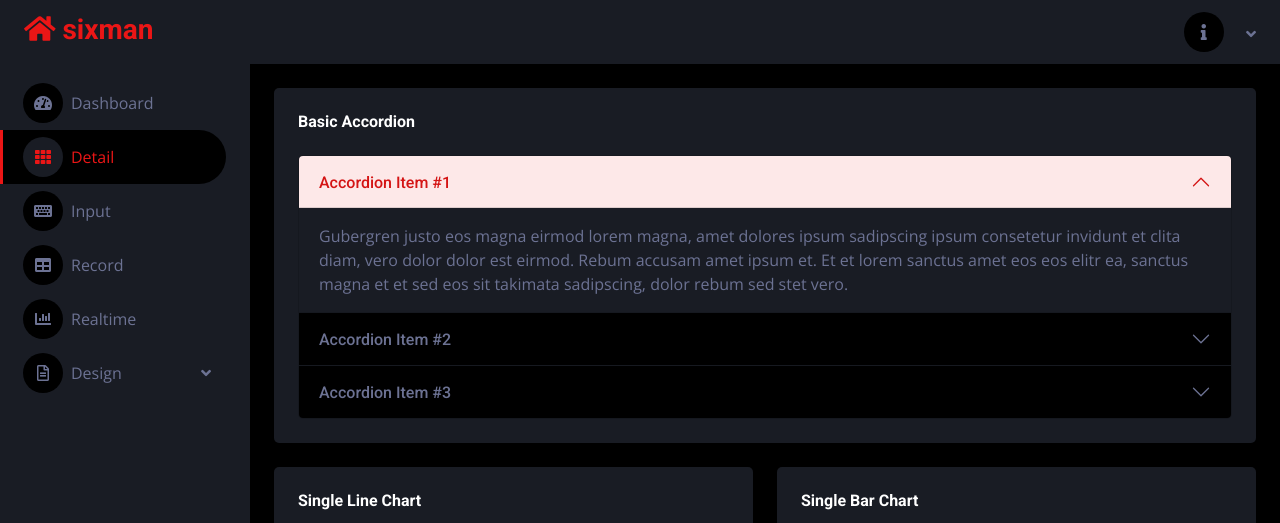
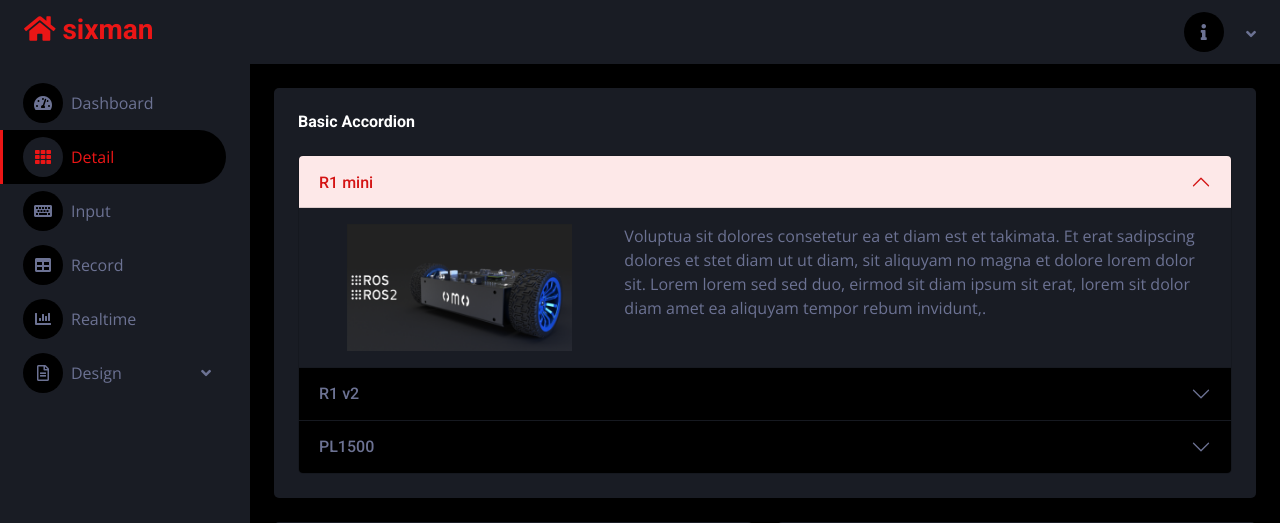
Before and after one commit to Sodole/miniproject, a Django app: template omorobot/templates/detail.html in a window 1280 px wide. Shown: the top 523 px of the page. Run offline with Django 4.2, Linux system fonts and the light colour scheme; the template is opened without the code that fills it, so the values that code supplies are empty; some libraries are stand-ins or nearby versions.

Commit message:
이미지 파일 추가

```diff
--- a/omorobot/templates/detail.html
+++ b/omorobot/templates/detail.html
@@ -62,17 +62,31 @@
                   <h2 class="accordion-header" id="headingOne">
                     <button class="accordion-button" type="button" data-bs-toggle="collapse"
                       data-bs-target="#collapseOne" aria-expanded="true" aria-controls="collapseOne">
-                      Accordion Item #1
+                      R1 mini
                     </button>
                   </h2>
                   <div id="collapseOne" class="accordion-collapse collapse show" aria-labelledby="headingOne"
                     data-bs-parent="#accordionExample">
                     <div class="accordion-body">
-                      Gubergren justo eos magna eirmod lorem magna, amet dolores ipsum sadipscing ipsum consetetur
-                      invidunt
-                      et clita diam, vero dolor dolor est eirmod. Rebum accusam amet ipsum et. Et et lorem sanctus amet
-                      eos
-                      eos elitr ea, sanctus magna et et sed eos sit takimata sadipscing, dolor rebum sed stet vero.
+                      <div class="row justify-content-between">
+                        <div class="col-4  text-center">
+                          <div><img src="{% static 'image/r1mini.png' %}" class="img-fluid" alt="r1mini"
+                              style="width: 80%;">
+                          </div>
+                        </div>
+                        <div class=" col-8">
+                          <div>
+                            Voluptua sit dolores consetetur ea et diam est et takimata. Et erat sadipscing dolores et
+                            stet
+                            diam
+                            ut
+                            ut diam, sit aliquyam no magna et dolore lorem dolor sit. Lorem lorem sed sed duo, eirmod
+                            sit
+                            diam
+                            ipsum sit erat, lorem sit dolor diam amet ea aliquyam tempor rebum invidunt,.
+                          </div>
+                        </div>
+                      </div>
                     </div>
                   </div>
                 </div>
@@ -80,17 +94,33 @@
                   <h2 class="accordion-header" id="headingTwo">
                     <button class="accordion-button collapsed" type="button" data-bs-toggle="collapse"
                       data-bs-target="#collapseTwo" aria-expanded="false" aria-controls="collapseTwo">
-                      Accordion Item #2
+                      R1 v2
                     </button>
                   </h2>
                   <div id="collapseTwo" class="accordion-collapse collapse" aria-labelledby="headingTwo"
                     data-bs-parent="#accordionExample">
                     <div class="accordion-body">
-                      Voluptua sit dolores consetetur ea et diam est et takimata. Et erat sadipscing dolores et stet
-                      diam
-                      ut
-                      ut diam, sit aliquyam no magna et dolore lorem dolor sit. Lorem lorem sed sed duo, eirmod sit diam
-                      ipsum sit erat, lorem sit dolor diam amet ea aliquyam tempor rebum invidunt,.
+                      <div class="row justify-content-between">
+                        <div class="col-4 text-center">
+                          <div><img src="{% static 'image/r1v2.png' %}" class="img-fluid" alt="r1v2"
+                              style="width: 80%;">
+                          </div>
+                        </div>
+                        <div class="col-8">
+                          <div>
+                            Voluptua sit dolores consetetur ea et diam est et takimata. Et erat sadipscing dolores et
+                            stet
+                            diam
+                            ut
+                            ut diam, sit aliquyam no magna et dolore lorem dolor sit. Lorem lorem sed sed duo, eirmod
+                            sit
+                            diam
+                            ipsum sit erat, lorem sit dolor diam amet ea aliquyam tempor rebum invidunt,.
+                          </div>
+                        </div>
+                      </div>
+
+
                     </div>
                   </div>
                 </div>
@@ -98,18 +128,31 @@
                   <h2 class="accordion-header" id="headingThree">
                     <button class="accordion-button collapsed" type="button" data-bs-toggle="collapse"
                       data-bs-target="#collapseThree" aria-expanded="false" aria-controls="collapseThree">
-                      Accordion Item #3
+                      PL1500
                     </button>
                   </h2>
                   <div id="collapseThree" class="accordion-collapse collapse" aria-labelledby="headingThree"
                     data-bs-parent="#accordionExample">
                     <div class="accordion-body">
-                      Dolore eos dolor tempor justo sea eos amet eos kasd dolor, et diam tempor lorem dolores vero. Stet
-                      dolore gubergren nonumy diam. Consetetur sit takimata magna invidunt, dolore sea amet consetetur
-                      ea
-                      et
-                      rebum, invidunt et amet sit sea. Dolor eirmod sed magna sadipscing sadipscing lorem lorem sed, sit
-                      lorem.
+                      <div class="row justify-content-between">
+                        <div class="col-4  text-center">
+                          <div><img src="{% static 'image/pl1500.png' %}" class="img-fluid" alt="pl1500"
+                              style="width: 80%;">
+                          </div>
+                        </div>
+                        <div class="col-8">
+                          <div>
+                            Voluptua sit dolores consetetur ea et diam est et takimata. Et erat sadipscing dolores et
+                            stet
+                            diam
+                            ut
+                            ut diam, sit aliquyam no magna et dolore lorem dolor sit. Lorem lorem sed sed duo, eirmod
+                            sit
+                            diam
+                            ipsum sit erat, lorem sit dolor diam amet ea aliquyam tempor rebum invidunt,.
+                          </div>
+                        </div>
+                      </div>
                     </div>
                   </div>
                 </div>
--- a/omorobot/urls.py
+++ b/omorobot/urls.py
@@ -19,4 +19,6 @@ urlpatterns = [
     path("index/<str:fk>/deletemycar/<int:pk>", delete_mycar_index, name="delete_mycar_index"),
     path("index/<str:pk>/", index, name="index"),
     path("deleteuser/<str:pk>/", delete_user, name="delete_user"),
+    path("model/", model, name="model"),
+    path("model/createmodel/", create_model, name ="create_model"),
 ]
```
Also changed, not shown: omorobot/templates/model.html (added, +90 -0 lines), omorobot/views.py (+22 -1 lines), omorobot/static/image/PL1500.png (added), omorobot/static/image/r1mini.png (added), omorobot/static/image/r1v2.png (added).
